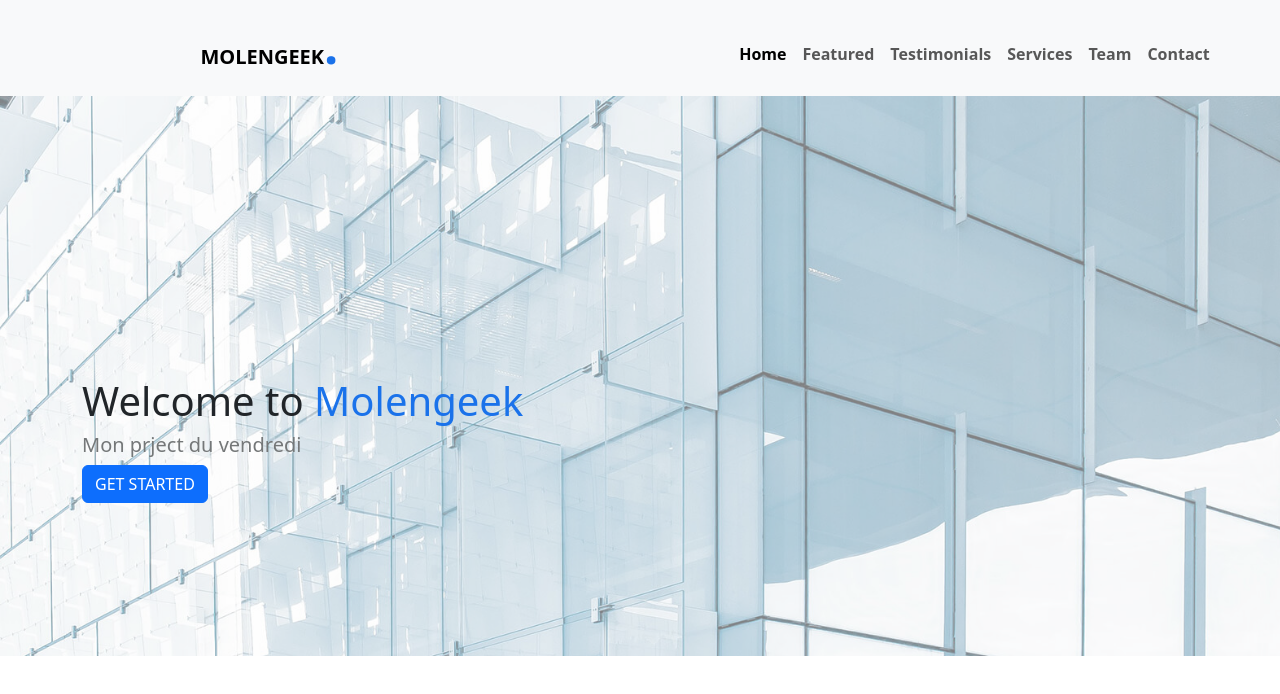
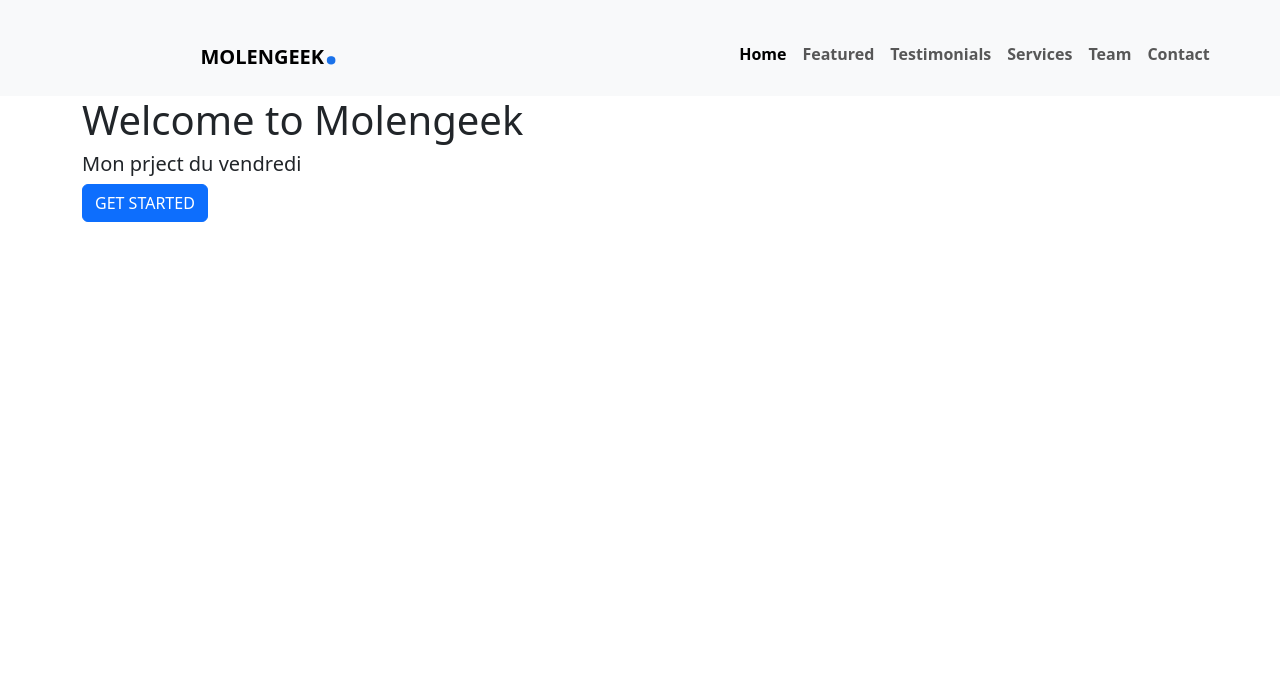
Before and after one commit to SOKANAS-NA/Projet_templateMolengeek_SOUKAINA, a website: page index.html in a window 1280 px wide. Drawn offline with nearby package versions, Linux system fonts and the light colour scheme.

Commit message:
fin du header

```diff
--- a/public/css/app.css
+++ b/public/css/app.css
@@ -1,38 +1,4 @@
 /*je prend les couleurs exactes de color Picker*/
-.custom-style-1 {
-  background-image: url(../../public/img/hero-bg.jpg);
-  background-size: cover;
-  position: relative;
-  height: 70vh;
-  display: flex;
-  width: 100%;
-  margin-bottom: 200px;
-}
-.custom-style-1::after {
-  content: "";
-  position: absolute;
-  top: 0;
-  left: 0;
-  width: 100%;
-  height: 100%;
-  background-color: rgba(255, 255, 255, 0.5);
-  z-index: 1;
-}
-
-.container {
-  position: absolute;
-  z-index: 2;
-  margin-top: 10%;
-}
-
-.blue {
-  color: #1a72ea;
-}
-
-.grey {
-  color: #747778;
-}
-
 /* Je commence tout d'abord par donner du style dans ma barre de navigation */
 #navbarNav {
   margin-left: 30%;
```
Also changed, not shown: 1 other file.
